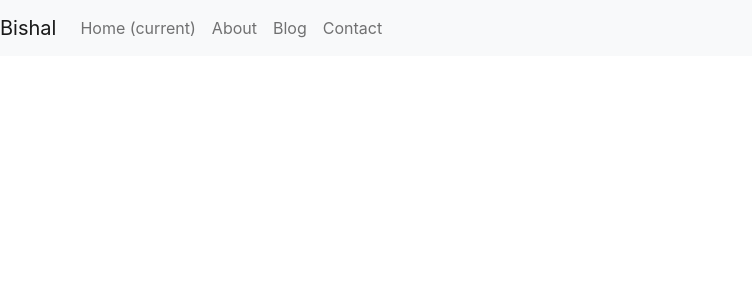
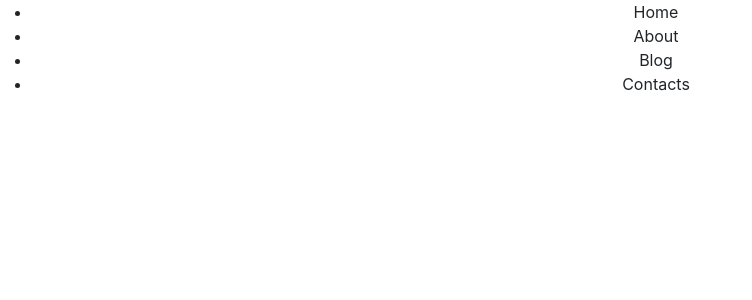
Before and after one commit to bisaalz/mywebsite, a React (Create React App) app: page / in a window 1280 px wide. Shown: the top 300 px of the page, without its empty margins (0-752 px from the left). Built offline with nearby package versions, Linux system fonts and the light colour scheme.

Commit message:
Navbar added2

```diff
--- a/src/components/Header/Navbar/Navbar.js
+++ b/src/components/Header/Navbar/Navbar.js
@@ -1,28 +1,16 @@
 import React from 'react'
+import './Navbar.css'
 
 const Navbar = () => {
   return (
-    <nav className="navbar navbar-expand-lg navbar-light bg-light">
-  <a className="navbar-brand" href="#">Bishal</a>
-  <button className="navbar-toggler" type="button" data-toggle="collapse" data-target="#navbarNavDropdown" aria-controls="navbarNavDropdown" aria-expanded="false" aria-label="Toggle navigation">
-    <span className="navbar-toggler-icon"></span>
-  </button>
-  <div className="collapse navbar-collapse" id="navbarNavDropdown">
-    <ul className="navbar-nav">
-      <li className="nav-item active">
-        <a className="nav-link" href="">Home <span className="sr-only">(current)</span></a>
-      </li>
-      <li className="nav-item">
-        <a className="nav-link" href="">About</a>
-      </li>
-      <li className="nav-item">
-        <a className="nav-link" href="">Blog</a>
-      </li>
-      <li className="nav-item">
-        <a className="nav-link" href="">Contact</a>
-      </li>
+
+<nav className='main-nav'>
+    <ul className='main-nav-ul'>
+        <li>Home</li>
+        <li>About</li>
+        <li>Blog</li>
+        <li>Contacts</li>
     </ul>
-  </div>
 </nav>
   )
 }
```
Also changed, not shown: src/components/Header/Navbar/Navbar.css (added).
